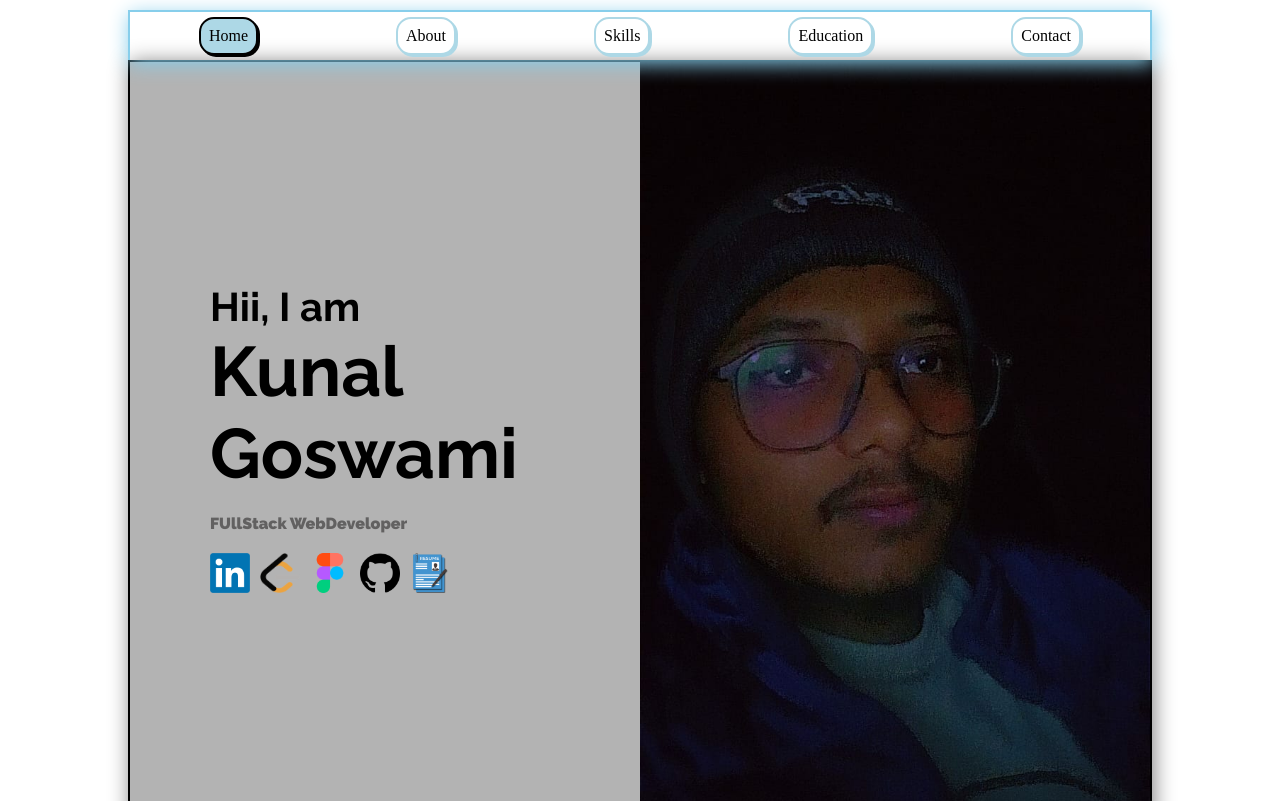
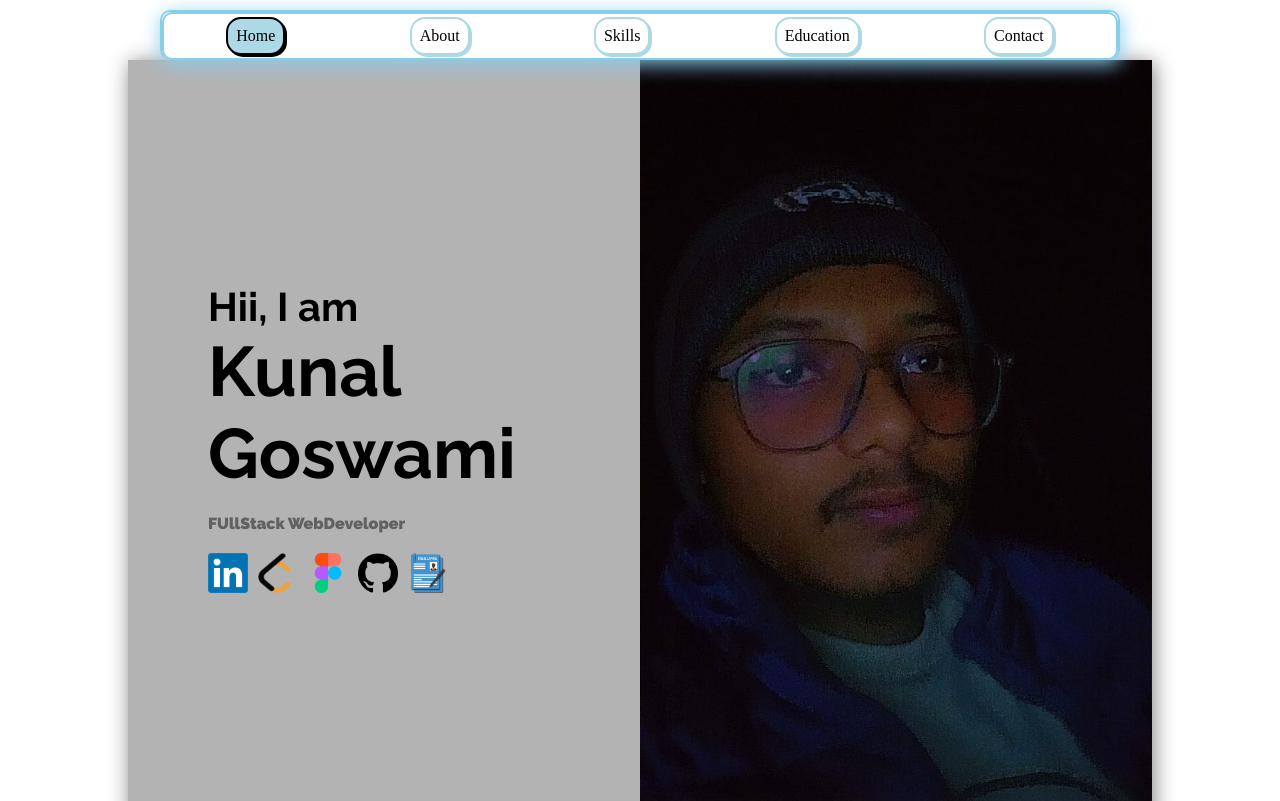
Before and after one commit to Kunal2806/MyPortfoliio, a React (Vite) app: page / in a window 1280 px wide. Shown: the top 801 px of the page. Built offline with nearby package versions, Linux system fonts and the light colour scheme.

Commit message:
few changes

```diff
--- a/src/App.css
+++ b/src/App.css
@@ -21,8 +21,6 @@
 .ContentContainer {
   height: 95vh;
   width: 80vw;
-  border: 2px solid #000000;
-  margin-bottom: 60px;
   display: flex;
   align-items: center;
   justify-content: center;
@@ -38,13 +36,15 @@
 
 .NavContainer {
   height: 50px;
-  width: 80vw;
+  width: 75vw;
   margin: 10px 0px 10px 0px;
   border-left: 2px solid skyblue;
   border-right: 2px solid skyblue;
   border-top: 2px solid skyblue;
   box-shadow: 1px 4px 20px skyblue;
   position: fixed;
+  border-radius: 10px;
+
 }
 
 .NavList {
@@ -53,6 +53,10 @@
   display: flex;
   justify-content: space-around;
   align-items: center;
+  background-color:white;
+  border: 2px solid skyblue;
+  border-radius: 10px;
+
 }
 
 .NavList > li > a{
@@ -271,6 +275,7 @@
   color: white;
   font-family: Montserrat;
   font-weight: bold;
+  border: 2px solid transparent
 }
 
 .skills:hover{
@@ -406,7 +411,7 @@ input[type="number"]::-webkit-outer-spin-button {
   padding-left: 20px;
 }
 
-.contactDetails button {
+.contactDetails .button {
   background-color: green;
   color: white;
   font-size: 20px;
@@ -415,6 +420,6 @@ input[type="number"]::-webkit-outer-spin-button {
   margin-top: 25px;
   margin-left: 300px;
 }
-.contactDetails button:active{
+.contactDetails .button:active{
   background-color: darkgreen;
 }
--- a/src/Component/Contact.jsx
+++ b/src/Component/Contact.jsx
@@ -4,12 +4,13 @@ import { useState } from 'react';
 const Contact = () => {
 
 const [detail, setdetail] = useState({name:"",email:"",phone:"",message:""});
-
+const [sendbutton, setsendbutton] = useState(true)
 const handleChange = (e) =>{
   const {name , value} = e.target;
   setdetail( (pre) => ({...pre,[name]:value}));
 }
 const handleSubmit = async() =>{
+  setsendbutton(false);
   let data = detail;
   await fetch("  https://backend.kunalgoswami-2806.workers.dev/post", {
     method: "POST",
@@ -19,6 +20,8 @@ const handleSubmit = async() =>{
     },
     body: JSON.stringify(data),
   })
+  .then(()=>{setsendbutton(true)})
+
   setdetail({name:'',email:'',phone:'',message:''})
 }
 
@@ -28,9 +31,9 @@ const handleSubmit = async() =>{
       <div className="contactDetails">
         <input type='text' value={detail.name} name="name" id="name" placeholder='🖊_Name' onChange={handleChange}></input>
         <input type='email' value={detail.email} name="email" id="email" placeholder='✉_Email' onChange={handleChange}></input>
-        <input type='number' value={detail.phone} name="phone" id="phone" placeholder='☎_Phone' onChange={handleChange}></input>
+        <input type='text' value={detail.phone} name="phone" id="phone" placeholder='☎_Phone' onChange={handleChange}></input>
         <input type='text' value={detail.message} name="message" id="message" placeholder='🌹_Message' onChange={handleChange}></input>
-        <button type='submit' onClick={handleSubmit}>Send</button>
+        <button className="button" type='submit' onClick={handleSubmit}>{sendbutton?"Send":"Sending..."}</button>
       </div>
     </div>
   )
--- a/src/Component/Navbar.jsx
+++ b/src/Component/Navbar.jsx
@@ -4,22 +4,22 @@ const Navbar = () => {
 
   const [menuSelect, setmenuSelect] = useState("Home");
 
-  const vh = 60 + window.innerHeight*0.95;
+  const vh = window.innerHeight*0.95;
   const handleScroll = () => {
 
     if(window.scrollY<vh){
       setmenuSelect("Home");
     }
-    else if(window.scrollY<2*vh){
+    else if(window.scrollY<2*(vh)){
       setmenuSelect("About")
     }
-    else if(window.scrollY<3*vh){
+    else if(window.scrollY<3*(vh)){
       setmenuSelect("Skills")
     }
-    else if(window.scrollY<4*vh){
+    else if(window.scrollY<4*(vh)){
       setmenuSelect("Education")
     }
-    else if(window.scrollY<5*vh){
+    else if(window.scrollY<5*(vh)){
       setmenuSelect("Contact")
     }
 
```
